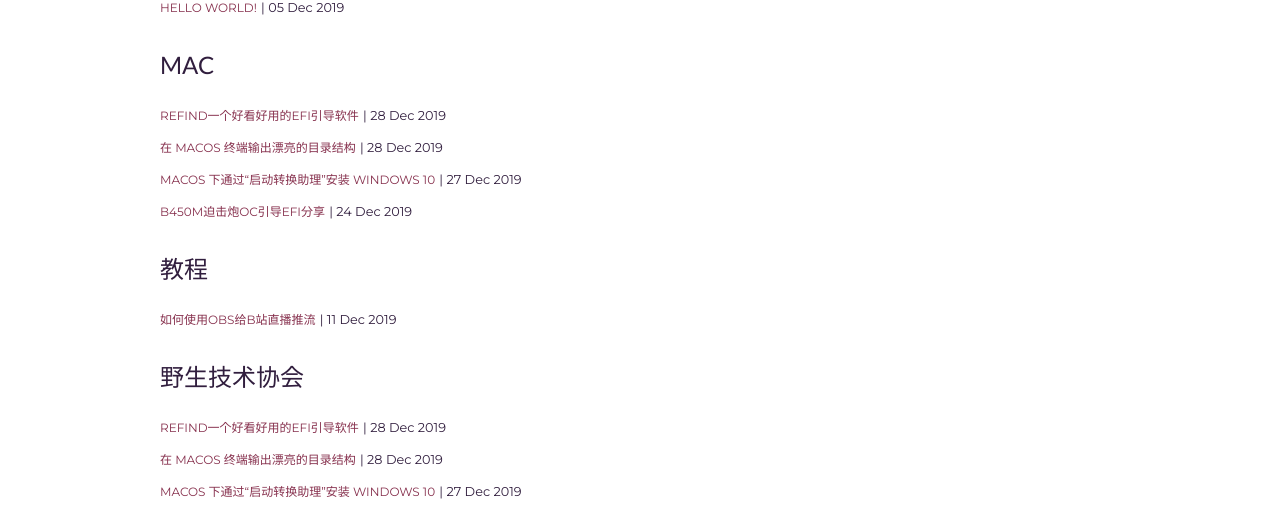
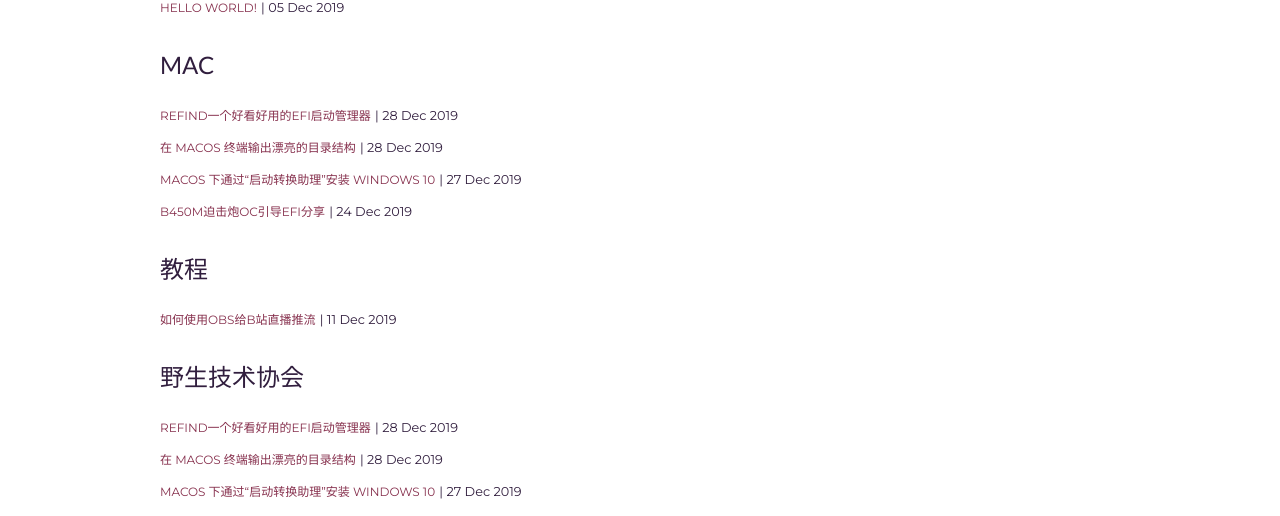
Before and after one commit to techysy/techysy.github.io, a Jekyll site: the page built from _pages/tags.html, in a window 1280 px wide. Shown: the part 595-1111 px from the top of the page. Built offline with Jekyll 4.4.1, drawn with Linux system fonts in a browser that asks for light colours; a style sheet for code colours, icons or effects is not loaded.

Commit message:
Update 2019-12-28-uefi-refind-boot.markdown

```diff
--- a/_posts/2019-12-28-uefi-refind-boot.markdown
+++ b/_posts/2019-12-28-uefi-refind-boot.markdown
@@ -1,8 +1,8 @@
 ---
 layout: post
-title: rEFInd一个好看好用的EFI引导软件
+title: rEFInd一个好看好用的EFI启动管理器
 date: 2019-12-28 20:00:00 +0800
-img: terminal-tree.jpg
+img: refind.jpg
 tags: [MAC,野生技术协会]
 categories: 分享
 ---
```
